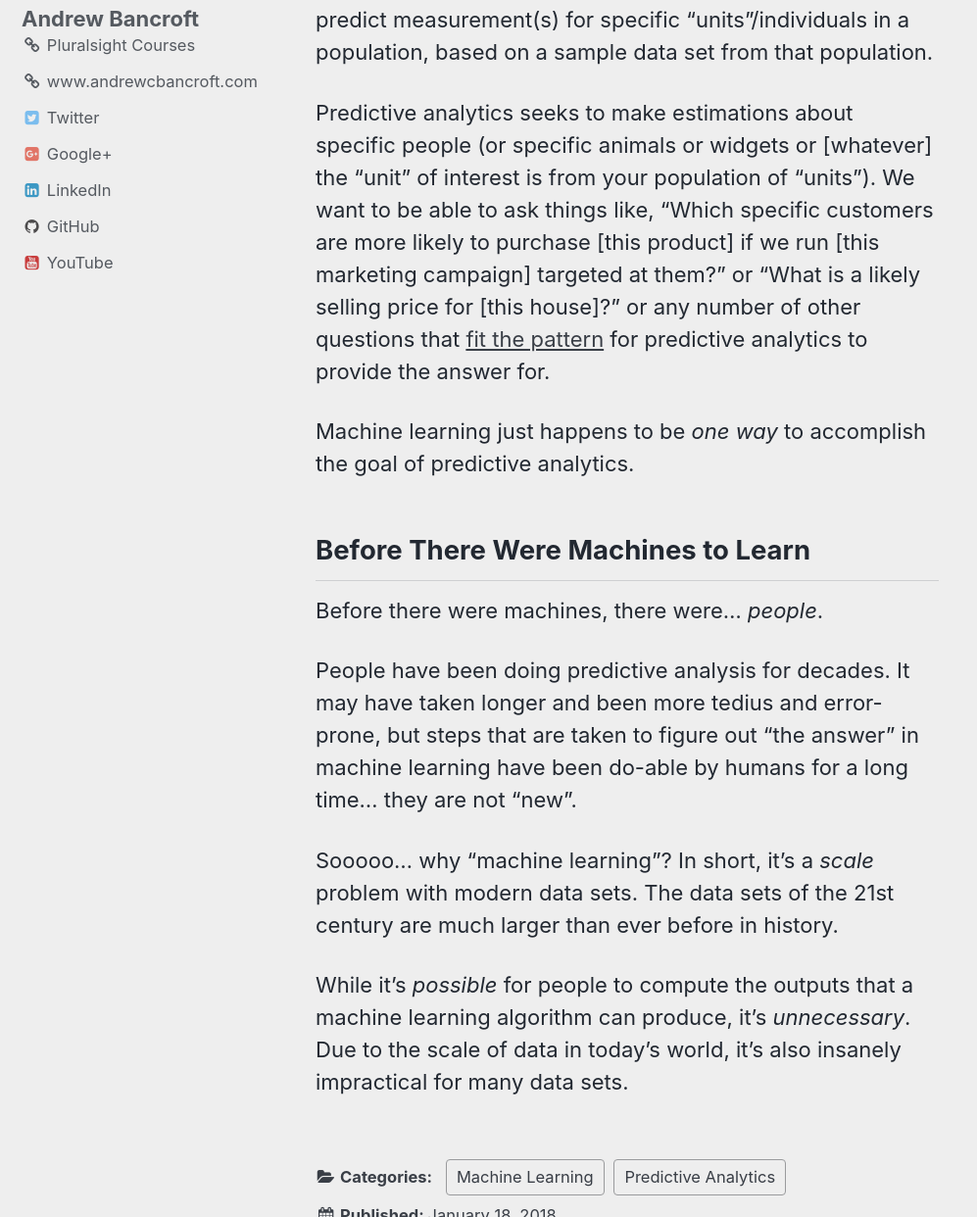
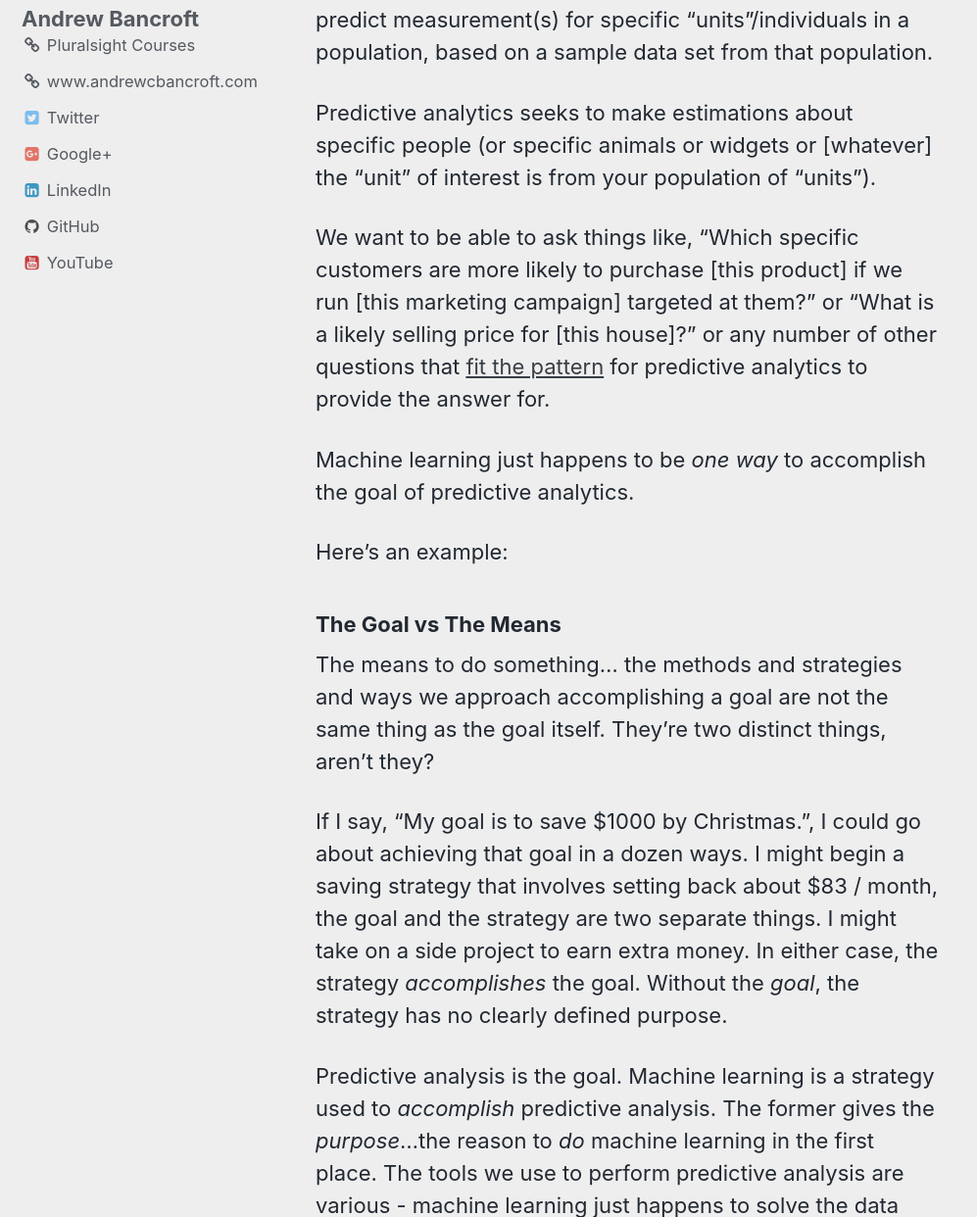
Before and after one commit to andrewcbancroft/datadaylife-blog, a Jekyll site: the page built from _posts/2018-01-09-predictive-analytics-vs-machine-learning-whats-the-difference.md, in a window 1280 px wide and 1400 px high, scrolled down 2355 px, cut to the strip 158-1400 px from the top of the window. Shown: the whole strip at 98% size, without its empty margins (0-997 px from the left). Built offline with Jekyll 4.4.1, drawn with Linux system fonts in a browser that asks for light colours; comment, search, counter and statistics services are not loaded; some of the changed text lies outside the part shown.

Commit message:
Update 2018-01-09-predictive-analytics-vs-machine-learning-whats-the-difference.md

```diff
--- a/_posts/2018-01-09-predictive-analytics-vs-machine-learning-whats-the-difference.md
+++ b/_posts/2018-01-09-predictive-analytics-vs-machine-learning-whats-the-difference.md
@@ -45,15 +45,35 @@ Predictive analytics and machine learning are not "the same".
 
 Machine learning is *a way to do* predictive analytics. Machine learning is a means to another end, namely, to predict measurement(s) for specific "units"/individuals in a population, based on a sample data set from that population.
 
-Predictive analytics seeks to make estimations about specific people (or specific animals or widgets or [whatever] the "unit" of interest is from your population of "units").  We want to be able to ask things like, "Which specific customers are more likely to purchase [this product] if we run [this marketing campaign] targeted at them?" or "What is a likely selling price for [this house]?" or any number of other questions that [fit the pattern](https://www.dataday.life/patterns-and-key-words-of-predictive-analytics-questions/) for predictive analytics to provide the answer for.
+Predictive analytics seeks to make estimations about specific people (or specific animals or widgets or [whatever] the "unit" of interest is from your population of "units").
+
+We want to be able to ask things like, "Which specific customers are more likely to purchase [this product] if we run [this marketing campaign] targeted at them?" or "What is a likely selling price for [this house]?" or any number of other questions that [fit the pattern](https://www.dataday.life/patterns-and-key-words-of-predictive-analytics-questions/) for predictive analytics to provide the answer for.
 
 Machine learning just happens to be *one way* to accomplish the goal of predictive analytics.
+
+Here's an example:
+
+### The Goal vs The Means
+The means to do something... the methods and strategies and ways we approach accomplishing a goal are not the same thing as the goal itself. They're two distinct things, aren't they?
+
+If I say, "My goal is to save $1000 by Christmas.", I could go about achieving that goal in a dozen ways.  I might begin a saving strategy that involves setting back about $83 / month, the goal and the strategy are two separate things.  I might take on a side project to earn extra money. In either case, the strategy *accomplishes* the goal.  Without the *goal*, the strategy has no clearly defined purpose.
+
+Predictive analysis is the goal.  Machine learning is a strategy used to *accomplish* predictive analysis.  The former gives the *purpose*...the reason to *do* machine learning in the first place. The tools we use to perform predictive analysis are various - machine learning just happens to solve the data *scale* problem that previous generations of analysts didn't face.
 
 ## Before There Were Machines to Learn
 Before there were machines, there were... *people*.
 
-People have been doing predictive analysis for decades. It may have taken longer and been more tedius and error-prone, but steps that are taken to figure out "the answer" in machine learning have been do-able by humans for a long time... they are not "new".
+People (statisticians in particular) have been doing predictive analysis for decades, if not centuries. It may have taken longer and been more tedius and error-prone, but steps that are taken to figure out "the answer" in machine learning have been do-able by humans for a long time... they are not "new".
 
 Sooooo... why "machine learning"? In short, it's a *scale* problem with modern data sets. The data sets of the 21st century are much larger than ever before in history.
 
 While it's *possible* for people to compute the outputs that a machine learning algorithm can produce, it's *unnecessary*.  Due to the scale of data in today's world, it's also insanely impractical for many data sets.
+
+## They're Different -- So What?
+So who cares if they're different?  Is it even an important distinction to make?  What's the harm in swapping in "machine learning" for "predictive analytics", or vice-versa?
+
+One could make the argument that it only matters if you're OCD about terms.  My take on it is that "data science" is already this nebulous, vague, muddy-water field, so any effort we can make to be precise about our terms can help clarify what we mean is helpful.
+
+Is it *harmful* to equate predictive analytics and machine learning? I suppose that depends on your view of how important it is to be clear and precise so as not to cause confusion.
+
+Having to Google "Predictive analytics vs machine learning" is one clue that the water is already muddy enough.  Life and death may not be at stake, but I think it's *helpful* to develop the right mental model for all of these pieces to fit together in the world of data science.
```
